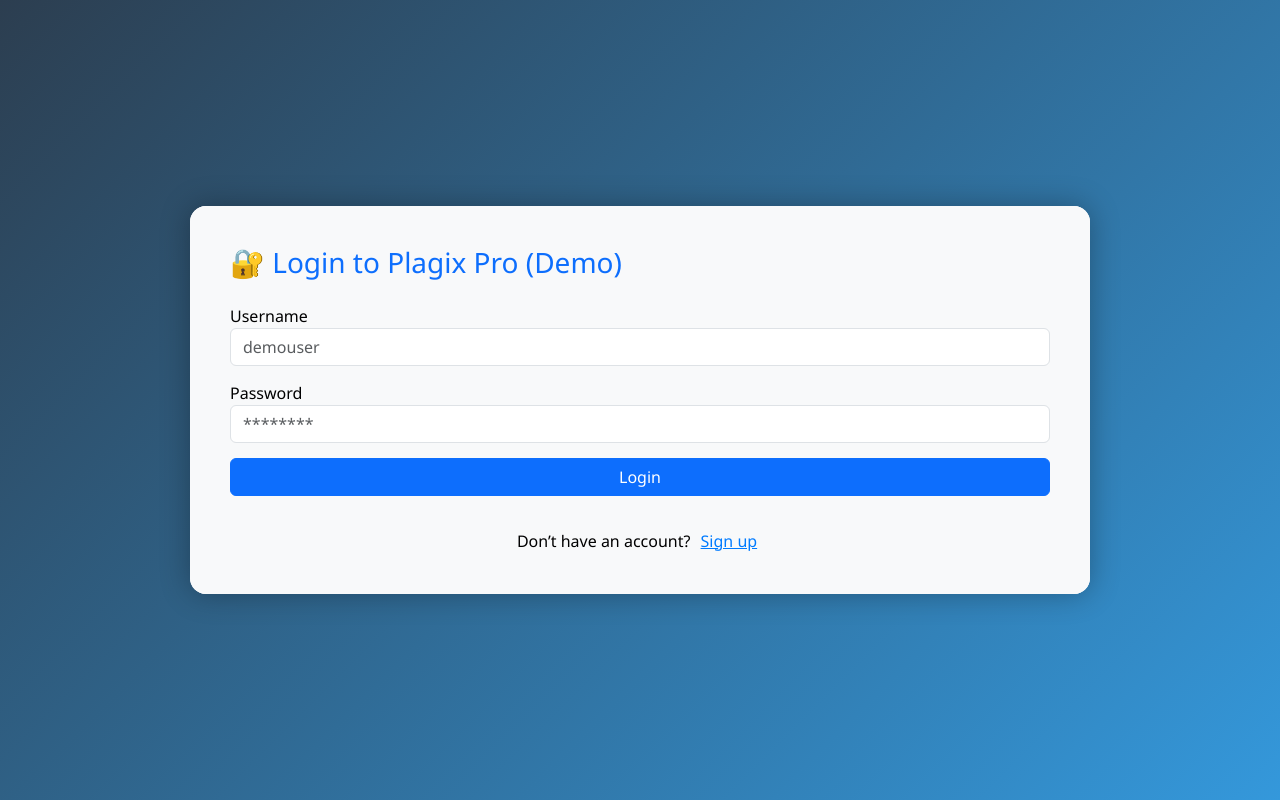
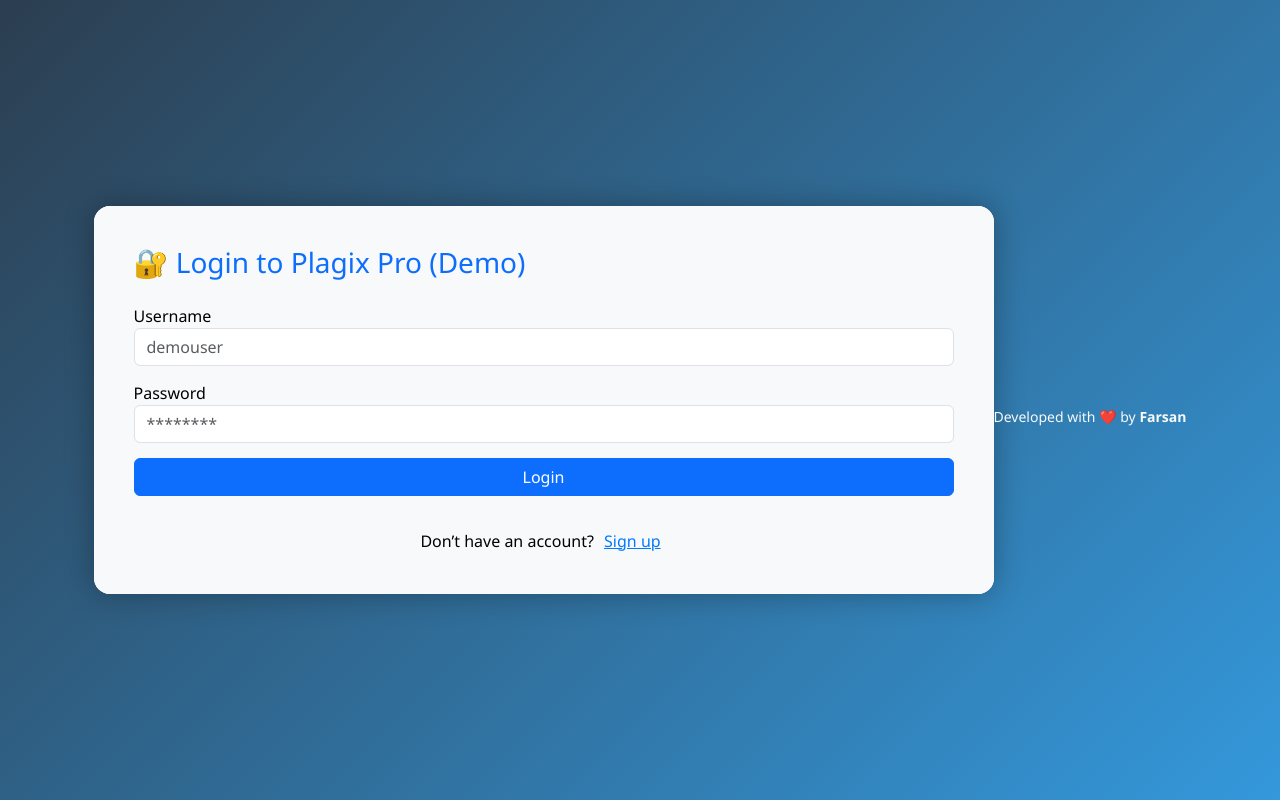
Before and after one commit to Farsanks/plagix_frontend, a plain HTML site: page login.html in a window 1280 px wide. Drawn offline with nearby package versions, Linux system fonts and the light colour scheme.

Commit message:
Update login.html

```diff
--- a/login.html
+++ b/login.html
@@ -130,5 +130,9 @@ function signup() {
   window.location.href = "index.html";
 }
 </script>
+  <footer class="text-center mt-5">
+  <p class="text-light small">Developed with ❤️ by <strong>Farsan</strong></p>
+</footer>
+
 </body>
 </html>
```
